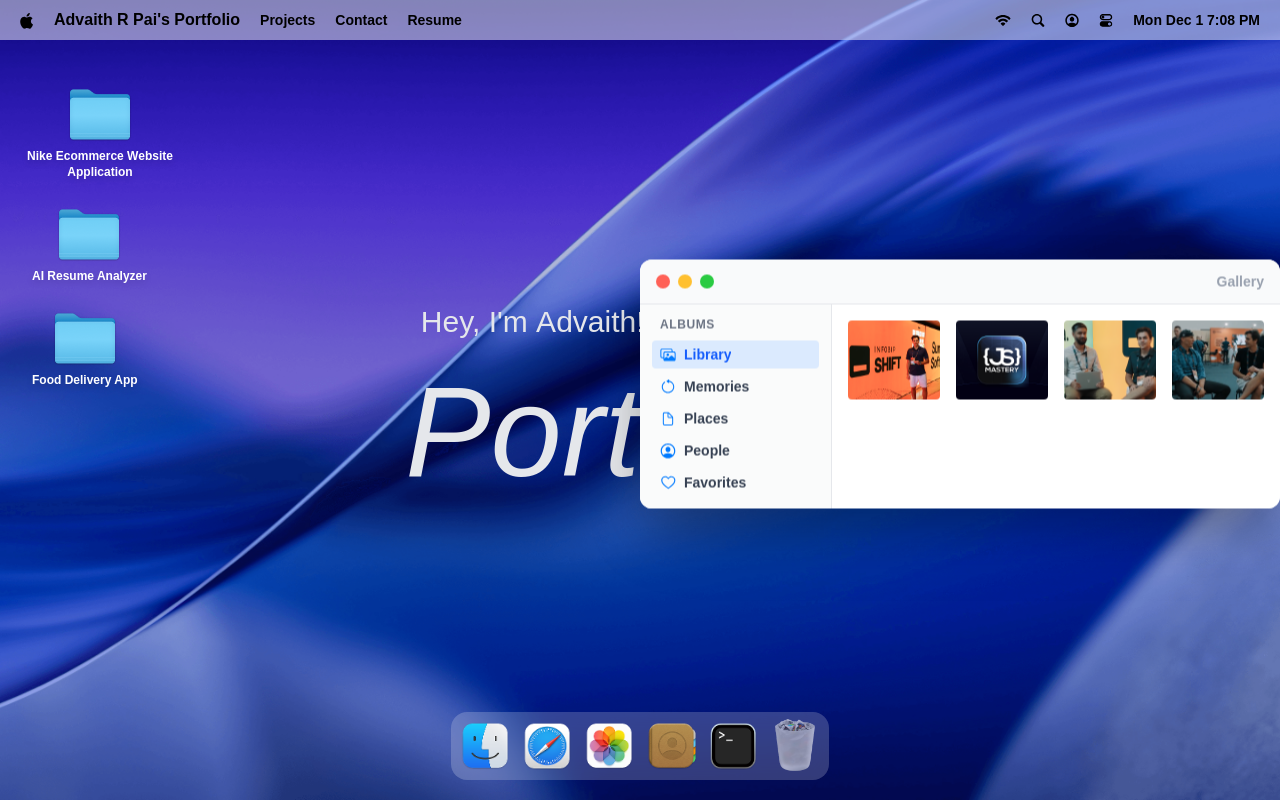
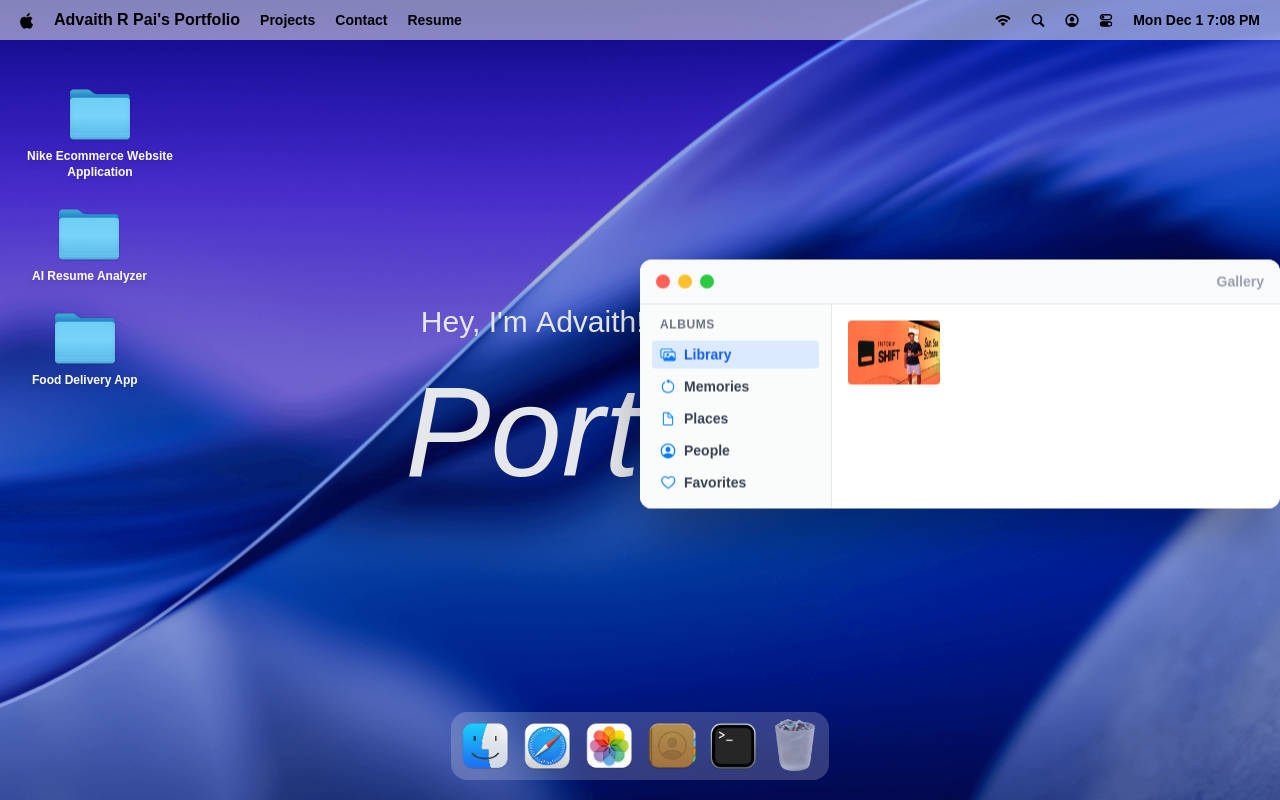
Before and after one commit to aridepai17/ADVAITH-R-PAI-PORTFOLIO, a React (Vite) app: page / in a window 1280 px wide. Both pictures are taken after a click on the button 609 px from the left and 746 px from the top of the page. Built offline with nearby package versions, Linux system fonts and the light colour scheme; a web font is replaced by a local one.

Commit message:
feat(gallery): enable album filtering in Gallery window
• Added album ids to gallery items in constants

• Photos.jsx now filters images by selected album

```diff
--- a/src/constants/index.js
+++ b/src/constants/index.js
@@ -188,18 +188,22 @@
 	{
 		id: 1,
 		img: "/images/gal1.png",
+		album: 1,
 	},
 	{
 		id: 2,
 		img: "/images/gal2.png",
+		album: 2,
 	},
 	{
 		id: 3,
 		img: "/images/gal3.png",
+		album: 3,
 	},
 	{
 		id: 4,
 		img: "/images/gal4.png",
+		album: 5,
 	},
 ];
 
--- a/src/windows/Photos.jsx
+++ b/src/windows/Photos.jsx
@@ -54,7 +54,9 @@
 
                 <div className="flex-1 p-4 overflow-y-auto">
                     <div className="grid grid-cols-4 gap-4 auto-rows-min">
-                        {gallery.map(({ id, img }) => (
+                        {gallery
+                            .filter(({ album }) => album === activeAlbum.id)
+                            .map(({ id, img }) => (
                             <div
                                 key={id}
                                 onClick={() => openImage(img)}
```
